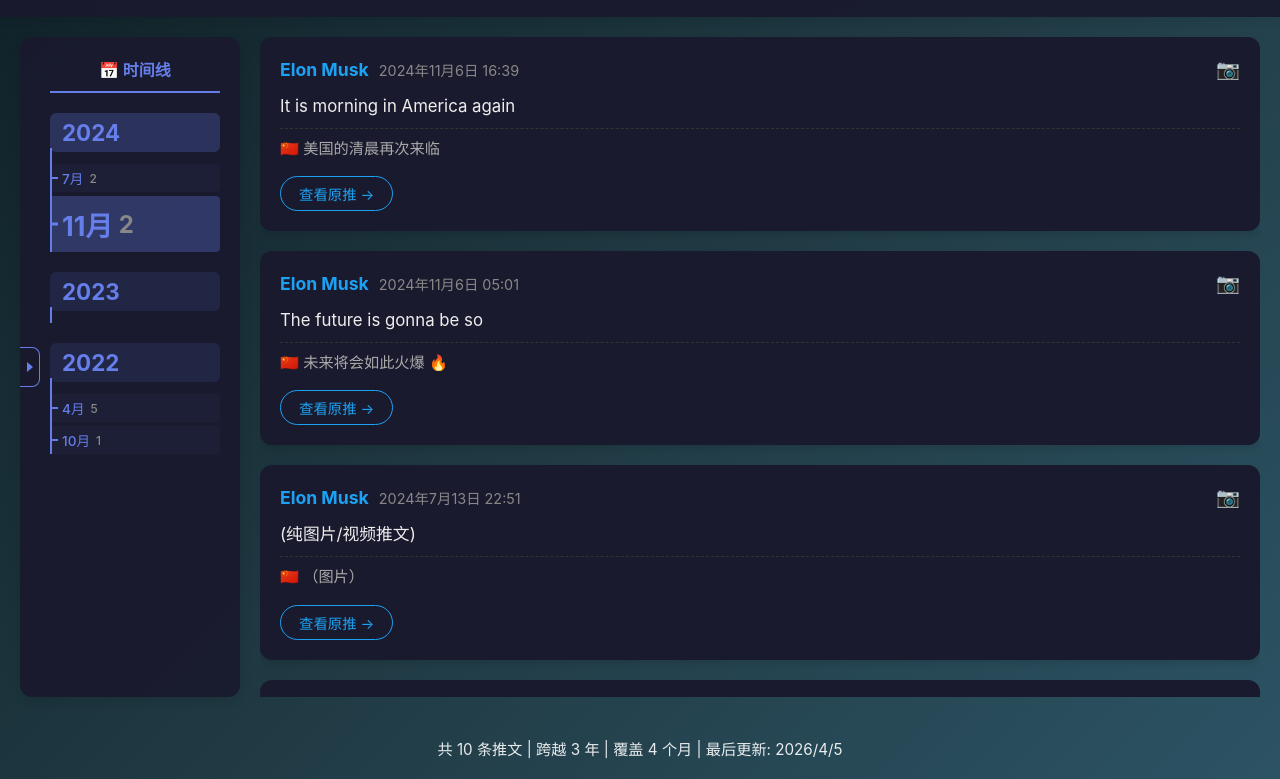
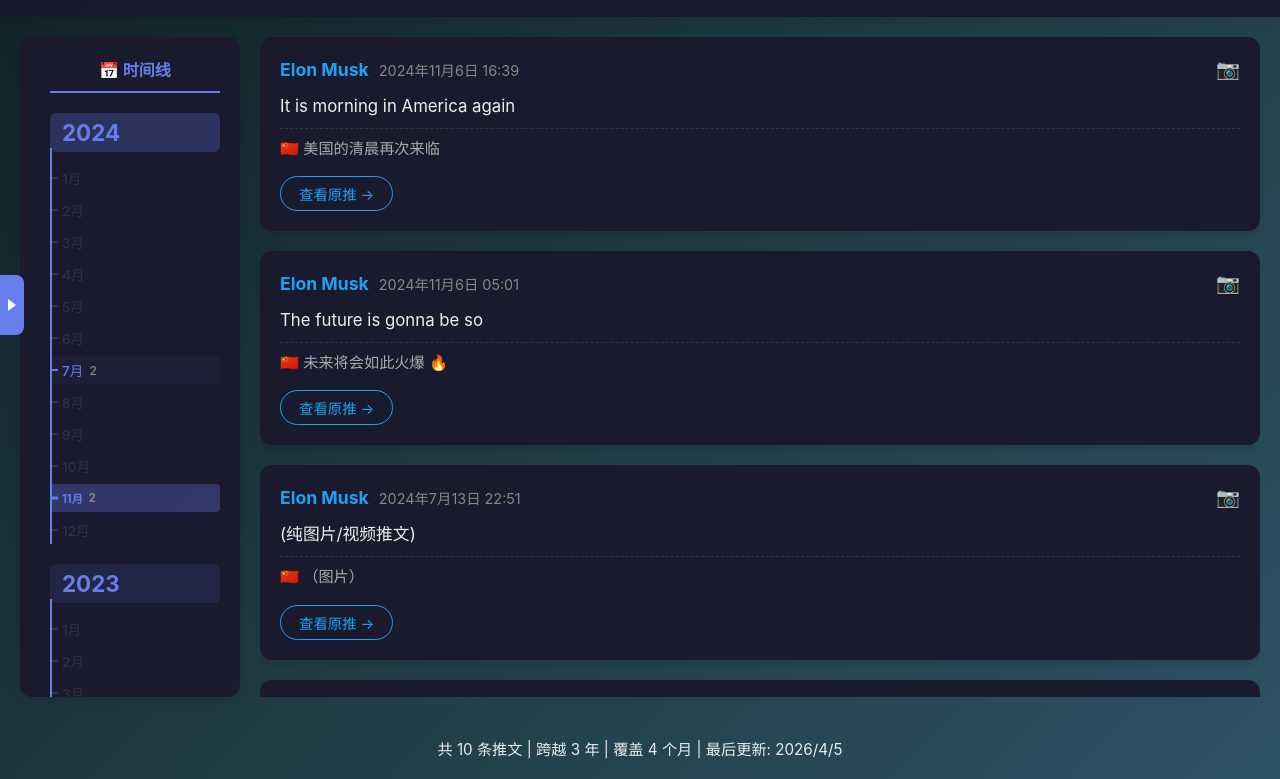
Before and after one commit to XH-20-22/musk-tweets, a plain HTML site: page index.html in a window 1280 px wide. Shown: the part 95-874 px from the top of the page. Drawn offline with Linux system fonts and the light colour scheme.

Commit message:
Fix: show all months (empty months in gray), limit active font size to 0.7rem, redesign toggle button as fixed arrow, always visible

```diff
--- a/index.html
+++ b/index.html
@@ -53,43 +53,42 @@
       color: #aaa;
     }
 
-    /* 时间线显示/隐藏按钮 - 简化三角形 */
+    /* 时间线显示/隐藏按钮 - 简化尖头 */
     .timeline-toggle {
-      position: absolute;
+      position: fixed;
       left: 0;
       top: 50%;
       transform: translateY(-50%);
-      width: 20px;
-      height: 40px;
-      background: rgba(255, 255, 255, 0.8);
-      border: 1px solid #667eea;
-      border-left: none;
+      width: 24px;
+      height: 60px;
+      background: #667eea;
       border-radius: 0 8px 8px 0;
       display: flex;
       align-items: center;
       justify-content: center;
       cursor: pointer;
-      z-index: 10;
+      z-index: 1001;
       transition: all 0.3s;
     }
 
-    body.night-mode .timeline-toggle {
-      background: rgba(26, 26, 46, 0.8);
+    .timeline-toggle:hover {
+      width: 28px;
+      background: #5568d3;
     }
 
-    .timeline-toggle:hover {
-      width: 24px;
-      background: rgba(102, 126, 234, 0.15);
-    }
-
-    .timeline-toggle svg {
-      width: 10px;
-      height: 10px;
-      fill: #667eea;
+    /* 尖头（始终显示） */
+    .timeline-toggle::after {
+      content: '';
+      width: 0;
+      height: 0;
+      border-style: solid;
+      border-width: 6px 0 6px 8px;
+      border-color: transparent transparent transparent white;
       transition: transform 0.3s;
     }
 
-    .timeline.hidden .timeline-toggle svg {
+    /* 隐藏状态时翻转尖头 */
+    .timeline.hidden + .tweets-area .timeline-toggle::after {
       transform: rotate(180deg);
     }
 
@@ -198,6 +197,17 @@
       background: rgba(102, 126, 234, 0.05);
     }
 
+    /* 无推文的月份 - 灰色淡化 */
+    .month-item.no-tweets {
+      color: #ccc;
+      opacity: 0.4;
+      background: transparent;
+    }
+
+    body.night-mode .month-item.no-tweets {
+      color: #555;
+    }
+
     /* 月份短线标记 */
     .month-item::before {
       content: '';
@@ -210,12 +220,17 @@
       background: #667eea;
     }
 
-    /* 激活状态 - 放大2倍，高亮提升50% */
+    .month-item.no-tweets::before {
+      background: #ccc;
+      opacity: 0.3;
+    }
+
+    /* 激活状态 - 放大不超过年份字号的一半 */
     .month-item.active {
-      font-size: 1.7rem;
+      font-size: 0.7rem;
       background: rgba(102, 126, 234, 0.3);
       font-weight: bold;
-      padding: 8px 0 8px 12px;
+      padding: 6px 0 6px 12px;
     }
 
     .month-item.active::before {
@@ -230,7 +245,7 @@
     }
 
     .month-item.active .month-count {
-      font-size: 1.5rem;
+      font-size: 0.7rem;
     }
 
     body.night-mode .month-count {
@@ -398,17 +413,13 @@
     <div class="subtitle">2022年至今</div>
   </div>
 
+  <!-- 时间线显示/隐藏按钮（始终显示） -->
+  <div class="timeline-toggle" onclick="toggleTimeline()" title="显示/隐藏时间线"></div>
+
   <!-- 主内容区 -->
   <div class="main-content">
     <!-- 左侧时间线 -->
     <div class="timeline" id="timeline">
-      <!-- 简化三角形按钮 -->
-      <div class="timeline-toggle" onclick="toggleTimeline()" title="显示/隐藏时间线">
-        <svg viewBox="0 0 10 10">
-          <polygon points="2,0 2,10 8,5" />
-        </svg>
-      </div>
-
       <div class="timeline-title">📅 时间线</div>
       <div id="timelineContainer"></div>
     </div>
@@ -545,11 +556,11 @@
           const hasMonthTweets = tweets.length > 0;
           const monthNames = ['1月','2月','3月','4月','5月','6月','7月','8月','9月','10月','11月','12月'];
 
-          if (!hasMonthTweets) return '';
-
+          // 显示所有月份，有推文的显示数量，无推文的只显示月份名（灰色）
           return `
-            <div class="month-item" data-year="${year}" data-month="${month}">
-              ${monthNames[month-1]} <span class="month-count">${tweets.length}</span>
+            <div class="month-item ${hasMonthTweets ? 'has-tweets' : 'no-tweets'}"
+                 data-year="${year}" data-month="${month}">
+              ${monthNames[month-1]}${hasMonthTweets ? ` <span class="month-count">${tweets.length}</span>` : ''}
             </div>
           `;
         }).join('');
```
